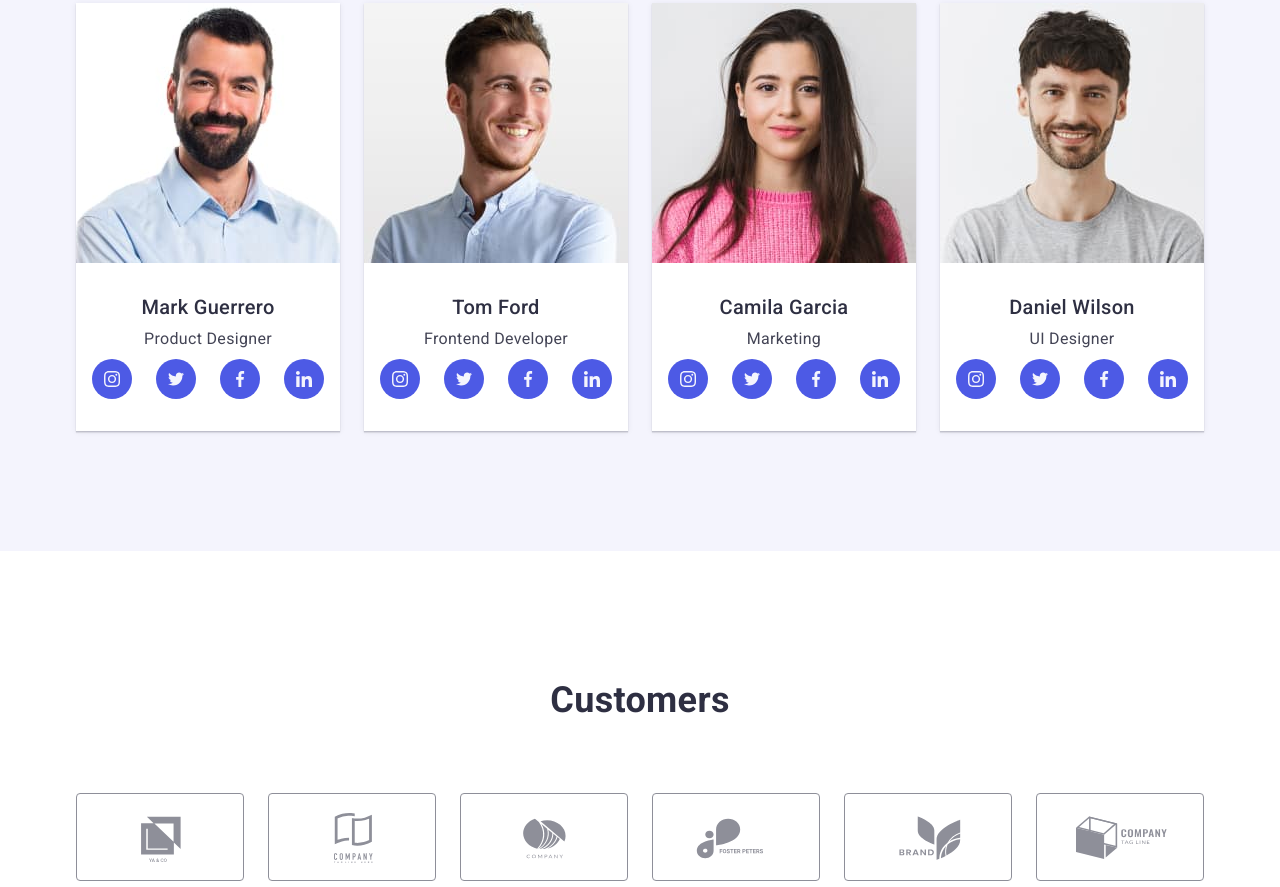
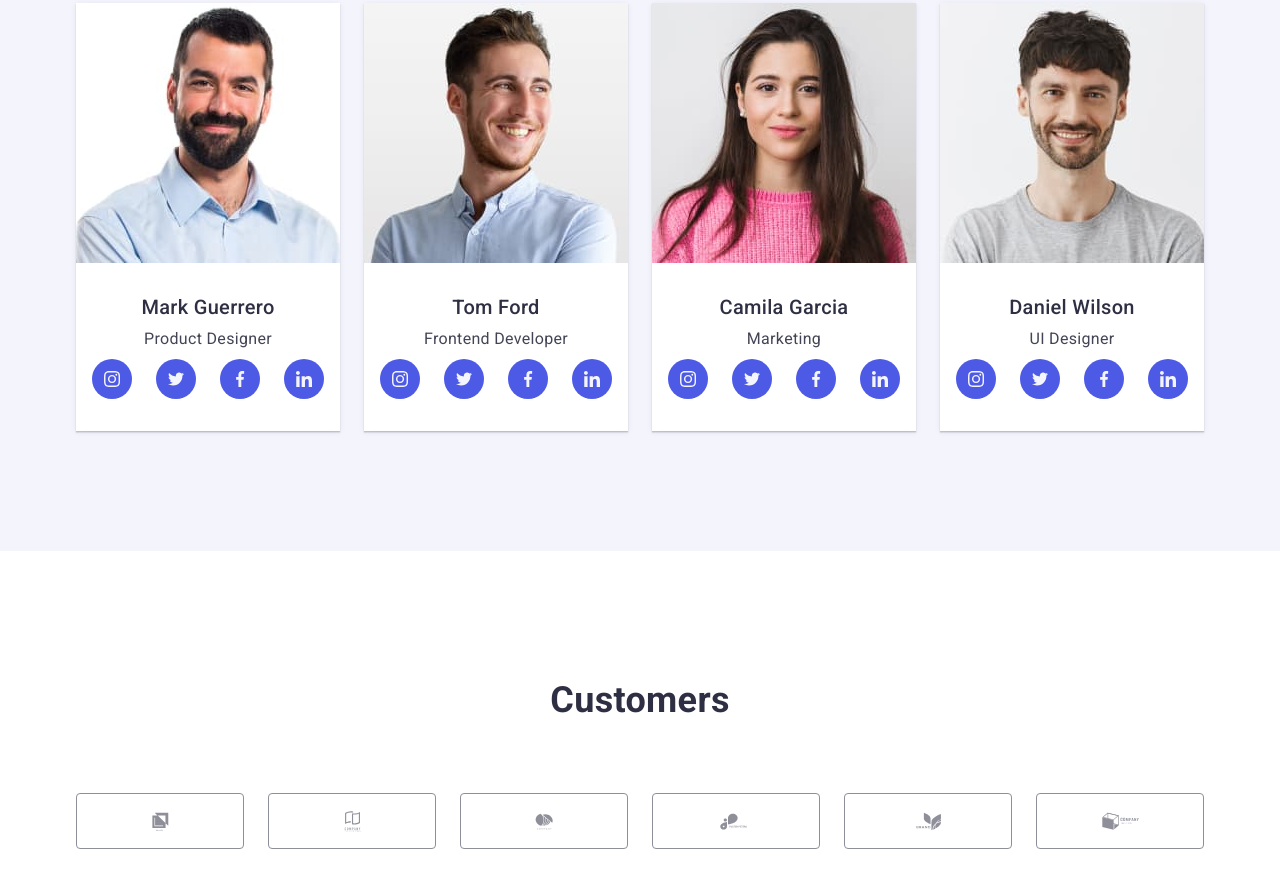
Before and after one commit to charivna/goit-markup-hw-04, a plain HTML site: page index.html in a window 1280 px wide. Shown: the part 1913-2800 px from the top of the page. Drawn offline with nearby package versions, Linux system fonts and the light colour scheme.

Commit message:
home-fix

```diff
--- a/css/styles.css
+++ b/css/styles.css
@@ -293,6 +293,8 @@ background-color:var(--accent-color);
     background-color: var(--accent-color);
     box-shadow: 0px 3px 1px rgba(0, 0, 0, 0.1), 0px 2px 1px rgba(0, 0, 0, 0.08), 0px 2px 2px rgba(0, 0, 0, 0.12);
         border-radius: 4px;
+        border: none;
+
 }
 .portfolio .list{
     display: flex;
@@ -350,8 +352,8 @@ color: var(--white-color);
     height: 64px;
 }
 .icon{
-    padding: 20px 100px;
-    width: 264px;
+    padding: 20px 10px;
+
     height: 112px;
     background-color: var(--buttons-background-color);
     display: flex;
@@ -386,20 +388,28 @@ color: var(--white-color);
         justify-content: center;
         align-items: center;
 }
-.customers-icon{
+.customers-list{
     display:flex;
-    width: 1128px;
-    height: 88px;
     gap: 24px;
-
+}
+.client{
+    flex-basis:calc((100% - 120px)/6);
+}
+.client-link{
+border: 1px solid var(--client-border);
+    border-radius: 4px;
+    height: 56px;
+    display: flex;
+    align-items: center;
+    justify-content: center;
+    color:var(--client-border)
 }
 .client-logo{
-       width: 168px;
-        height: 88px;
-        border: 1px solid var(--client-border);
-        border-radius: 4px;
-        fill: var(--client-border);
+       width: 104px;
+        height: 56px;
+        fill: currentColor;
         padding: 16px 32px;
+
 }
 .client-logo:hover,
 .client-logo:focus{
--- a/index.html
+++ b/index.html
@@ -66,7 +66,7 @@
 
         <li class="item">
             <div class="icon">
-            <svg class="icon-picture" width="64px" height="64px">
+            <svg class="icon-picture" width="64" height="64">
                 <use href="./images/sprite.svg#clock"> </use>
             </svg>
             </div>
@@ -76,7 +76,7 @@
 
         <li class="item">
             <div class="icon">
-            <svg class="icon-picture" width="64px" height="64px">
+            <svg class="icon-picture" width="64" height="64">
                 <use href="./images/sprite.svg#diagram"> </use>
             </svg>
             </div>
@@ -87,7 +87,7 @@
 
         <li class="item">
             <div class="icon">
-            <svg class="icon-picture" width="64px" height="64px">
+            <svg class="icon-picture" width="64" height="64">
                 <use href="./images/sprite.svg#astronaut"> </use>
             </svg>
             </div>
@@ -311,44 +311,44 @@
 <section class="customers">
     <div class="container">
         <h2 class="customers-title">Customers</h2>
-     <ul class="customers-icon list">
+     <ul class="customers-list list">
         <li class="client">
-            <a href="">
+            <a href="" class="client-link">
 <svg class="client-logo">
     <use href="./images/sprite.svg#Logo-1"></use>
 </svg>
             </a>
         </li>
         <li class="client">
-            <a href="">
+            <a href="" class="client-link">
             <svg class="client-logo">
                 <use href="./images/sprite.svg#Logo-2"></use>
             </svg>
             </a>
         </li>
         <li class="client">
-            <a href="">
+            <a href="" class="client-link" >
             <svg class="client-logo">
                 <use href="./images/sprite.svg#Logo-3"></use>
             </svg>
             </a>
         </li>
         <li class="client">
-            <a href="">
+            <a href="" class="client-link">
             <svg class="client-logo">
                 <use href="./images/sprite.svg#Logo-4"></use>
             </svg>
             </a>
         </li>
         <li class="client">
-            <a href="">
+            <a href="" class="client-link">
             <svg class="client-logo">
                 <use href="./images/sprite.svg#Logo-5"></use>
             </svg>
             </a>
         </li>
         <li class="client">
-            <a href="">
+            <a href="" class="client-link">
             <svg class="client-logo">
                 <use href="./images/sprite.svg#Logo-6"></use>
             </svg>
```
